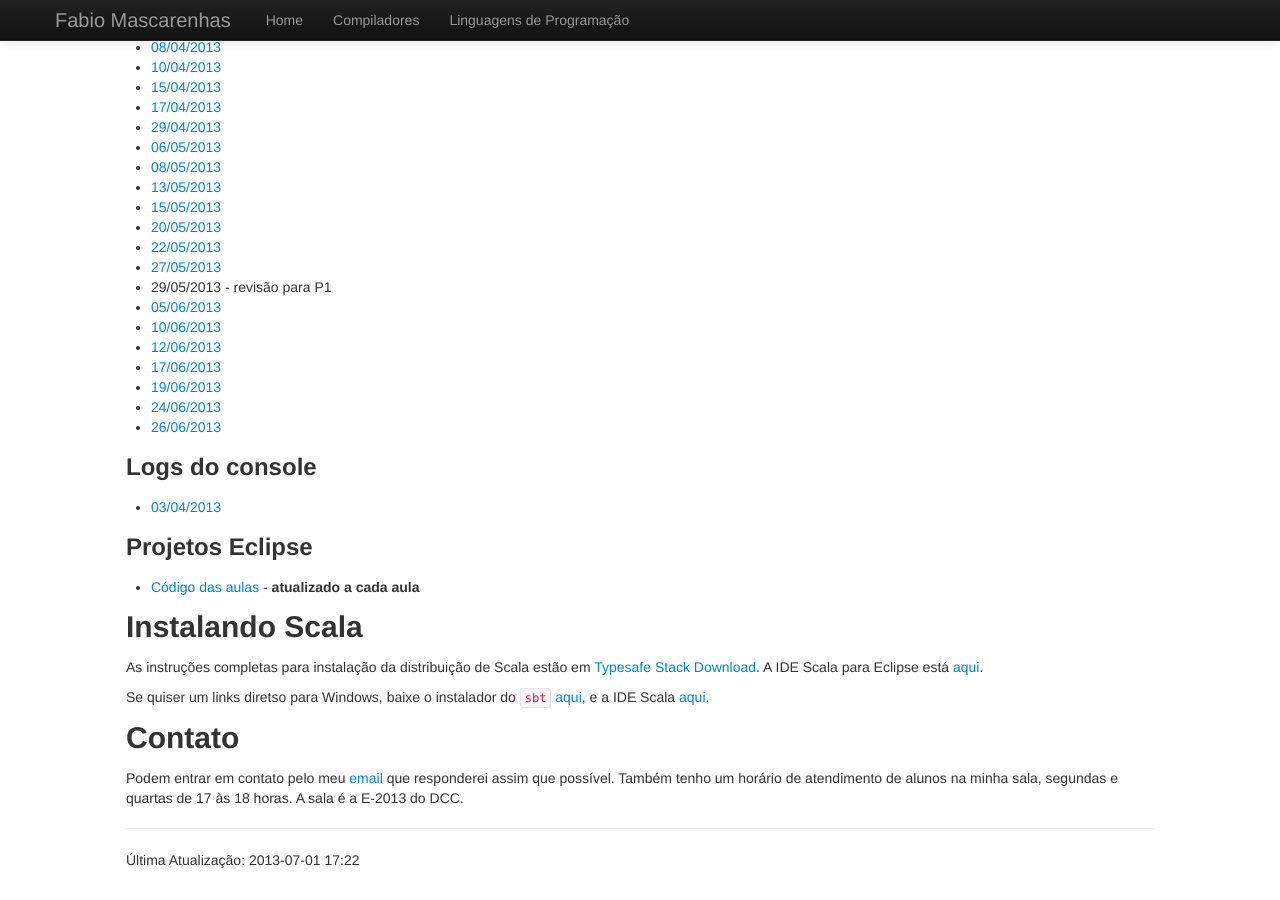
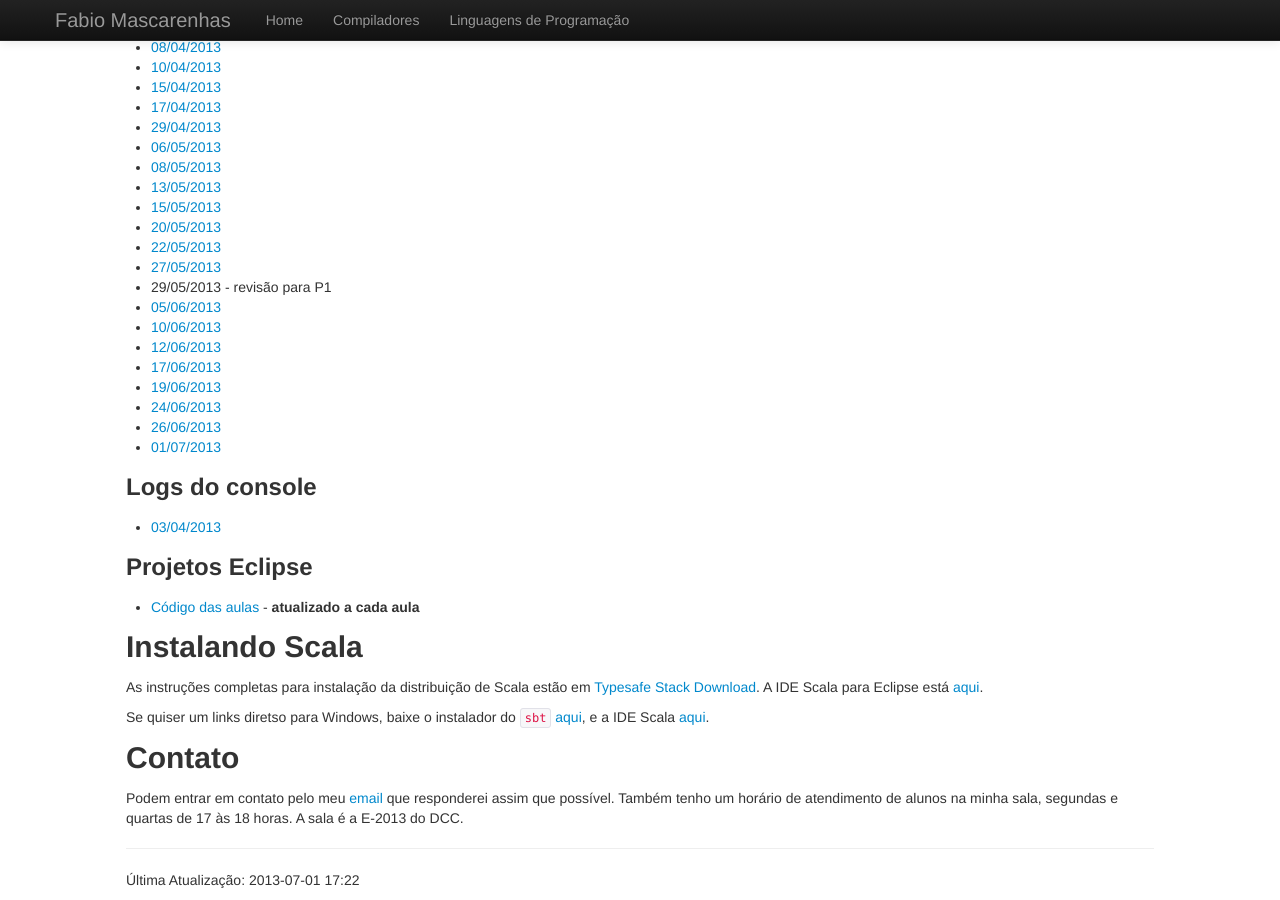
Before and after one commit to fabiomascarenhas/fabiomascarenhas.github.com, a Jekyll site: the page built from lp/index.md, in a window 1280 px wide and 900 px high, scrolled down 1483 px. Built offline with Jekyll 4.4.1, drawn with Linux system fonts in a browser that asks for light colours.

Commit message:
notas de aula lp 01/07

```diff
--- a/lp/index.md
+++ b/lp/index.md
@@ -134,6 +134,7 @@ Notas de Aula
 * [19/06/2013](Aula19.pdf)
 * [24/06/2013](Aula20.pdf)
 * [26/06/2013](Aula21.pdf)
+* [01/07/2013](Aula22.pdf)
 
 ### Logs do console
 
```
Also changed, not shown: 1 other file.
